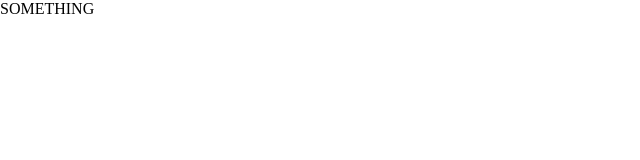
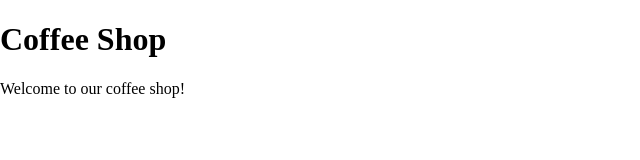
Before and after one commit to StarCatcher23/se_project_coffeeshop, a plain HTML site: page index.html in a window 1280 px wide. Shown: the whole page, without its empty margins (0-640 px from the left). Drawn offline with Linux system fonts and the light colour scheme.

Commit message:
test body

```diff
--- a/index.html
+++ b/index.html
@@ -11,6 +11,7 @@
     <link rel="shortcut icon" href="favicon.ico" type="image/x-icon" />
   </head>
   <body>
-    SOMETHING
+    <h1>Coffee Shop</h1>
+    <p>Welcome to our coffee shop!</p>
   </body>
 </html>
```
